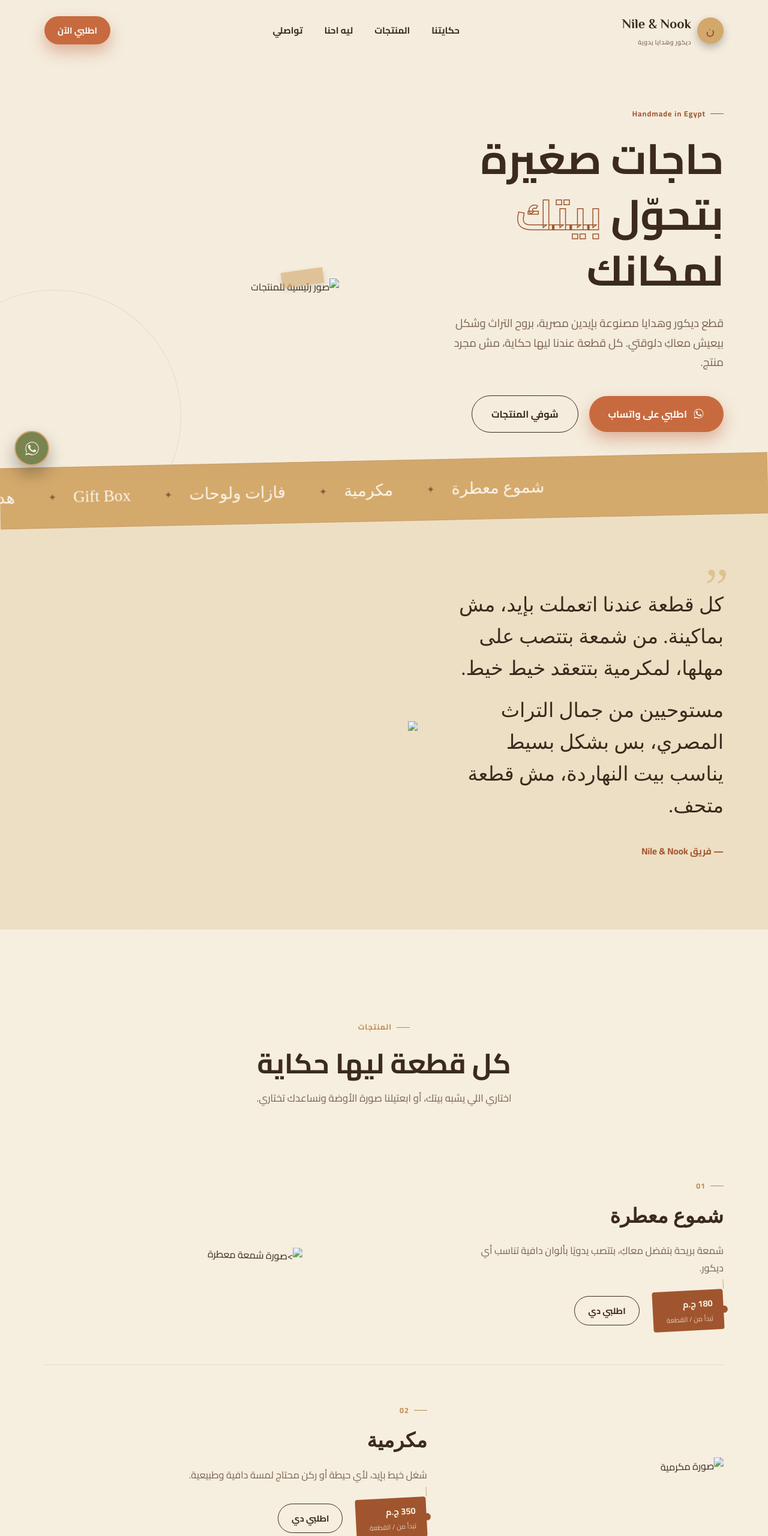
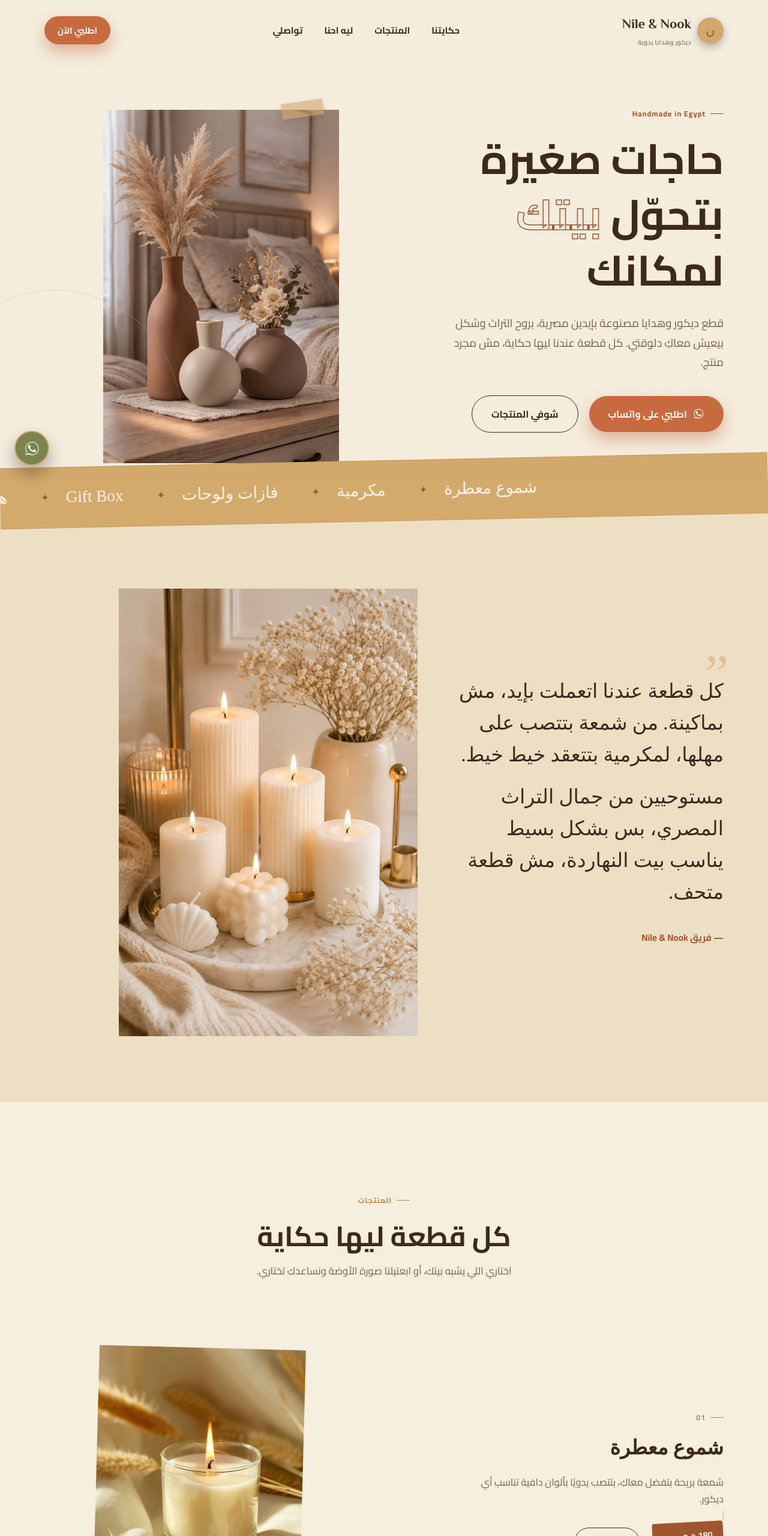
Before and after one commit to yas513-prog/Nile-and-Nook, a plain HTML site: page index.html in a window 1280 px wide. Shown: the top 2560 px of the page at 60% size. Drawn offline with Linux system fonts and the light colour scheme; a web font is replaced by a local one.

Commit message:
Update index.html

```diff
--- a/index.html
+++ b/index.html
@@ -570,7 +570,7 @@
     </div>
 
     <div class="hero-frame reveal">
-      <img src="faz2.jpg" alt="صور رئيسية للمنتجات">
+      <img src="images/faz2.jpg" alt="صور رئيسية للمنتجات">
     </div>
   </div>
 </section>
@@ -592,7 +592,7 @@
       <span class="story-sign">— فريق Nile &amp; Nook</span>
     </div>
     <div class="story-visual reveal">
-      <img src="candle2.jpg">
+      <img src="images/candle2.jpg">
     </div>
   </div>
 </section>
@@ -610,7 +610,7 @@
 
     <div class="product-row reveal">
       <div class="product-visual">
-        <img src="candle.jpg" alt=">صورة شمعة معطرة">
+        <img src="images/candle.jpg" alt=">صورة شمعة معطرة">
       </div>
       <div class="product-info">
         <span class="eyebrow">01</span>
@@ -625,7 +625,7 @@
 
     <div class="product-row reveal">
       <div class="product-visual">
-        <img src="makrma.jpg" alt="صورة مكرمية">
+        <img src="images/makrma.jpg" alt="صورة مكرمية">
       </div>
       <div class="product-info">
         <span class="eyebrow">02</span>
@@ -640,7 +640,7 @@
 
     <div class="product-row reveal">
       <div class="product-visual">
-        <img src="faz1.jpg" alt="صورة فازة أو لوحة">
+        <img src="images/faz1.jpg" alt="صورة فازة أو لوحة">
       </div>
       <div class="product-info">
         <span class="eyebrow">03</span>
@@ -655,7 +655,7 @@
 
     <div class="product-row reveal">
       <div class="product-visual">
-        <img src="gift1.jpg" alt="Gift Box">
+        <img src="images/gift1.jpg" alt="Gift Box">
       </div>
       <div class="product-info">
         <span class="eyebrow">04</span>
```
